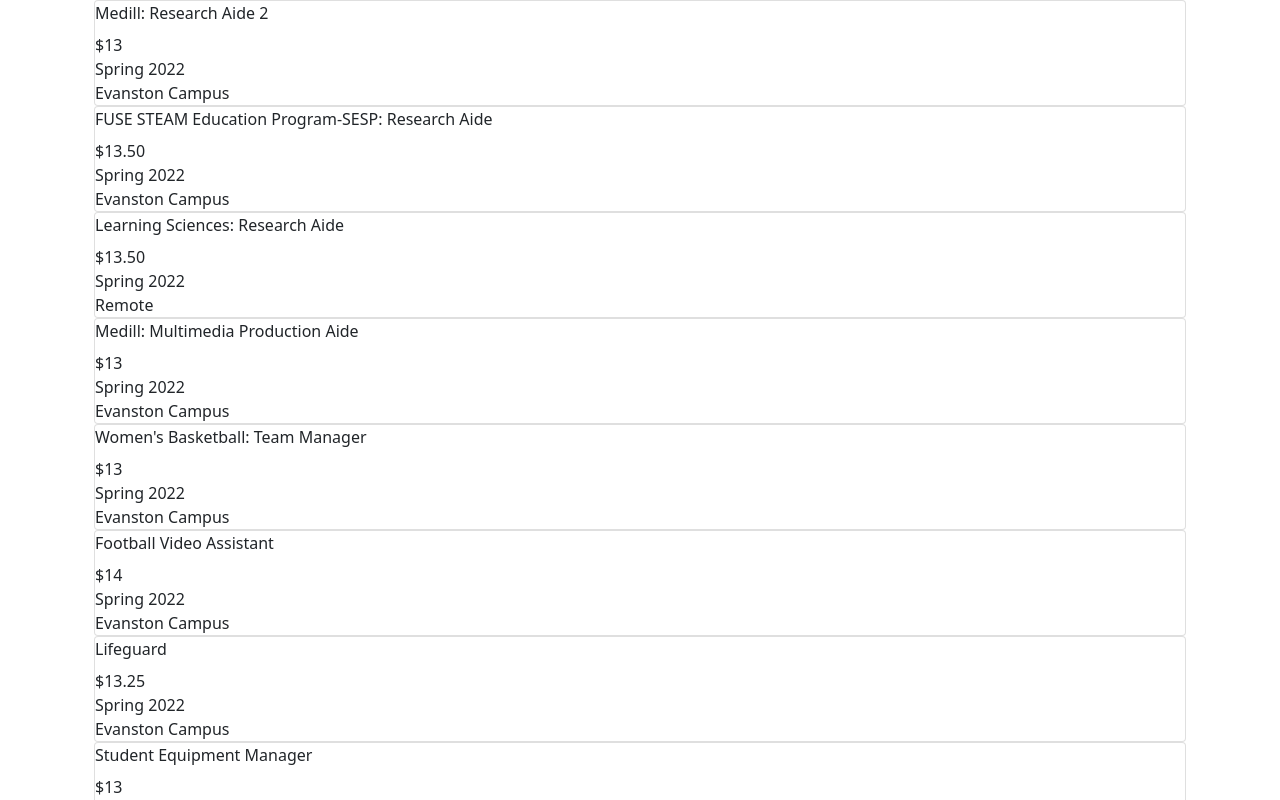
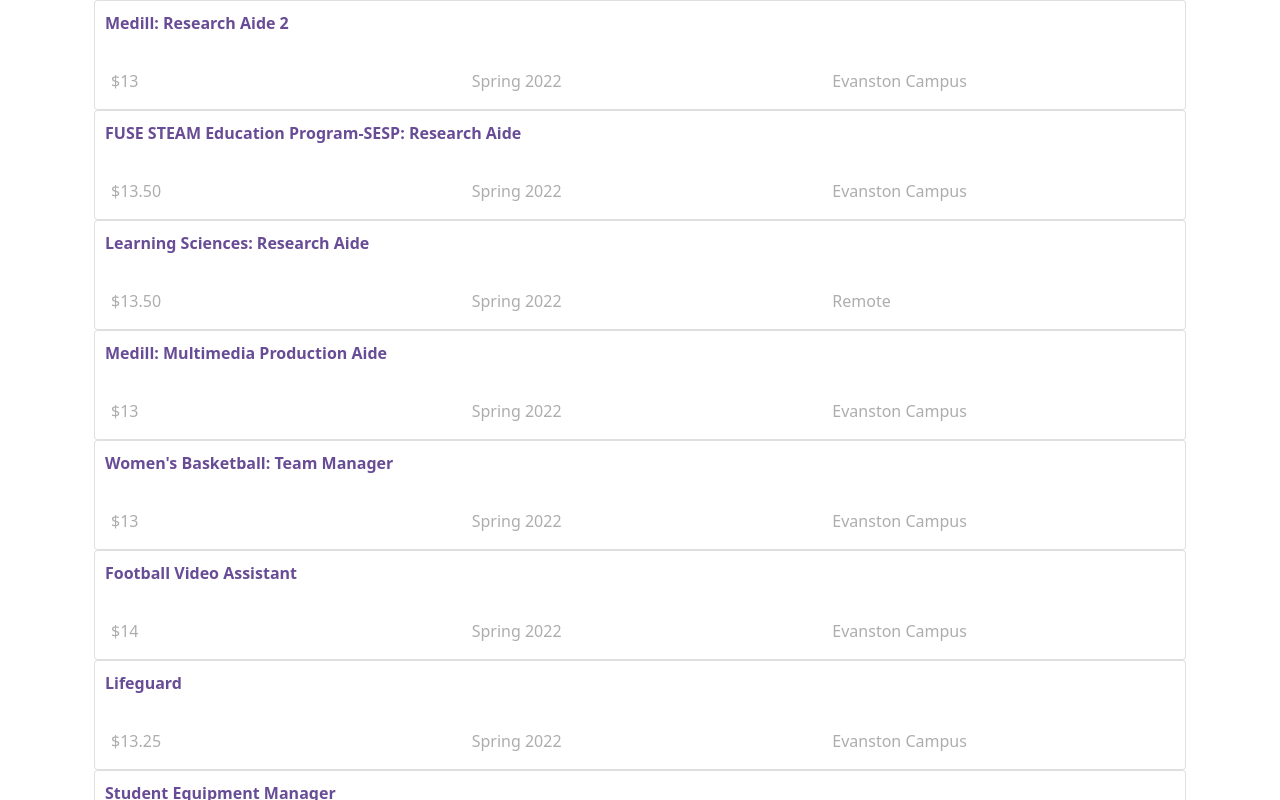
Before and after one commit to 394-s22/myNUJob, a React (Create React App) app: page / in a window 1280 px wide. Shown: the top 800 px of the page. Built offline with nearby package versions, Linux system fonts and the light colour scheme.

Commit message:
Styling job cards

```diff
--- a/src/App.css
+++ b/src/App.css
@@ -1,3 +1,13 @@
 .App {
   text-align: center;
 }
+
+.card-body {
+  color: #adadad;
+}
+
+.card-title {
+  font-weight: bold;
+  padding: 10px;
+  color: #684c96;
+}
--- a/src/components/Job.js
+++ b/src/components/Job.js
@@ -1,13 +1,22 @@
 import React, { Component } from 'react'
+
+
+const openLink = (url) => {
+    window.open(url)
+}
 
 const Job = ({ job }) => {
     return (
-        <div className='container-fluid'>
-            <div className="card" >
-                <div className='card-title'> {job.title} </div>
-                <div className='card-text'> {job.pay} </div>
-                <div> {job.term} </div>
-                <div> {job.location} </div>
+        <div className='container-fluid' onClick={() => openLink(job.link)}>
+            <div className="card">
+                <div className="card-title"> {job.title} </div>
+                <div className="card-body">
+                    <div className="row">
+                        <div className='card-text col-sm'> {job.pay} </div>
+                        <div className='card-text col-sm'> {job.term} </div>
+                        <div className='card-text col-sm'> {job.location} </div>
+                    </div>
+                </div>
             </div>
         </div>
     )
```
